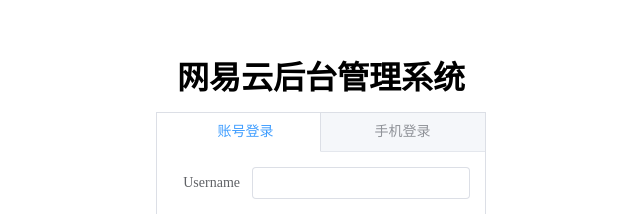
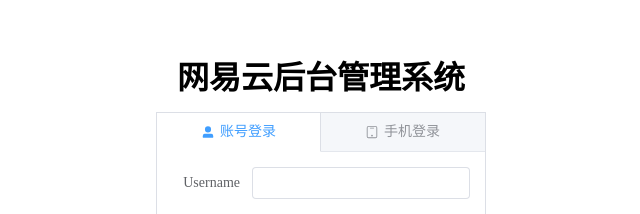
Before and after one commit to youthOfMe/vue3-ts-cms, a Vue app: page /login in a window 1280 px wide. Shown: the part 121-335 px from the top of the page, without its empty margins (319-959 px from the left). Built offline with nearby package versions, Linux system fonts and the light colour scheme.

Commit message:
feat: 引入图标到登陆页面 修订页面结构

```diff
--- a/components.d.ts
+++ b/components.d.ts
@@ -11,6 +11,7 @@
     ElCheckbox: typeof import('element-plus/es')['ElCheckbox']
     ElForm: typeof import('element-plus/es')['ElForm']
     ElFormItem: typeof import('element-plus/es')['ElFormItem']
+    ElIcon: typeof import('element-plus/es')['ElIcon']
     ElInput: typeof import('element-plus/es')['ElInput']
     ElLink: typeof import('element-plus/es')['ElLink']
     ElTabPane: typeof import('element-plus/es')['ElTabPane']
--- a/src/views/login/c-cpns/LoginPanel.vue
+++ b/src/views/login/c-cpns/LoginPanel.vue
@@ -7,8 +7,10 @@
         <el-tab-pane name="account">
           <template #label>
             <div class="label">
-              <el-icon> </el-icon>
-              <span>账号登录</span>
+              <el-icon>
+                <UserFilled />
+              </el-icon>
+              <span class="text">账号登录</span>
             </div>
           </template>
           <pane-account></pane-account>
@@ -17,7 +19,10 @@
         <el-tab-pane name="phone">
           <template #label>
             <div class="label">
-              <span>手机登录</span>
+              <el-icon>
+                <Cellphone />
+              </el-icon>
+              <span class="text">手机登录</span>
             </div>
           </template>
           <pane-phone></pane-phone>
@@ -37,6 +42,7 @@
 // 引入不同登录方式组件
 import PaneAccount from './PaneAccount.vue'
 import PanePhone from './PanePhone.vue'
+import type { Cellphone } from '@element-plus/icons-vue'
 
 // 配置是否记住密码
 const isRemPwd = ref(false)
```
